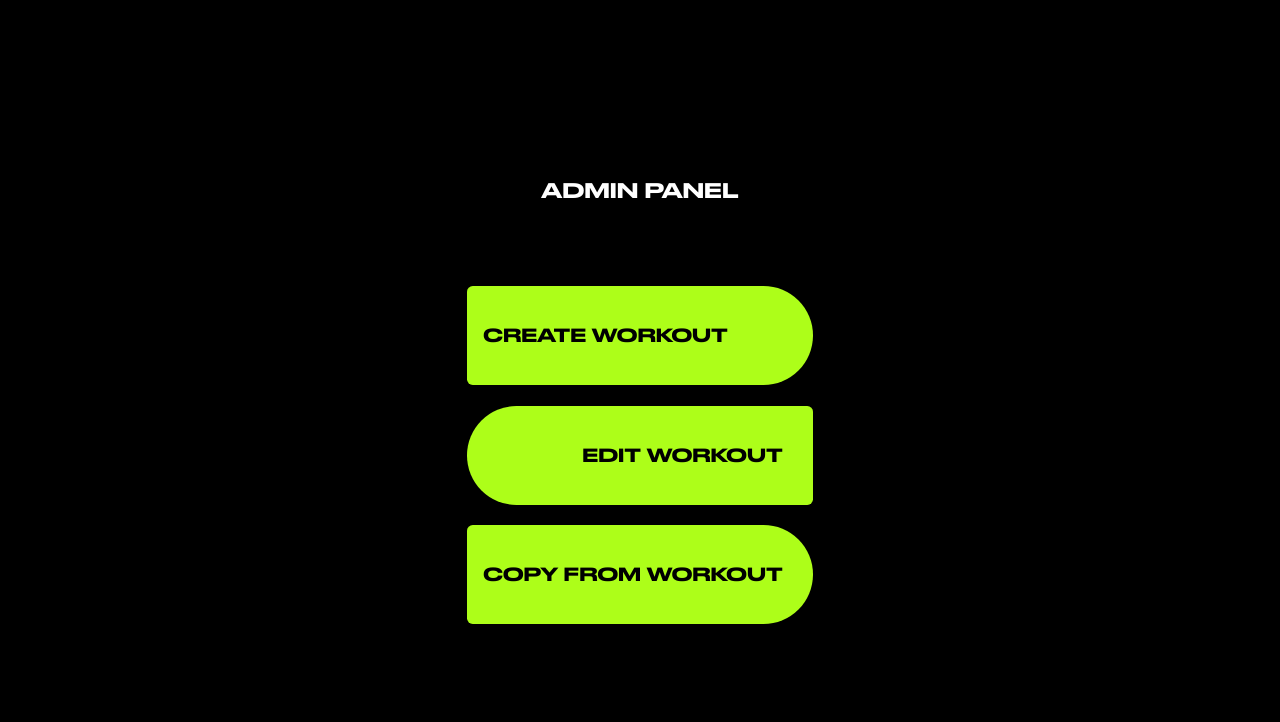
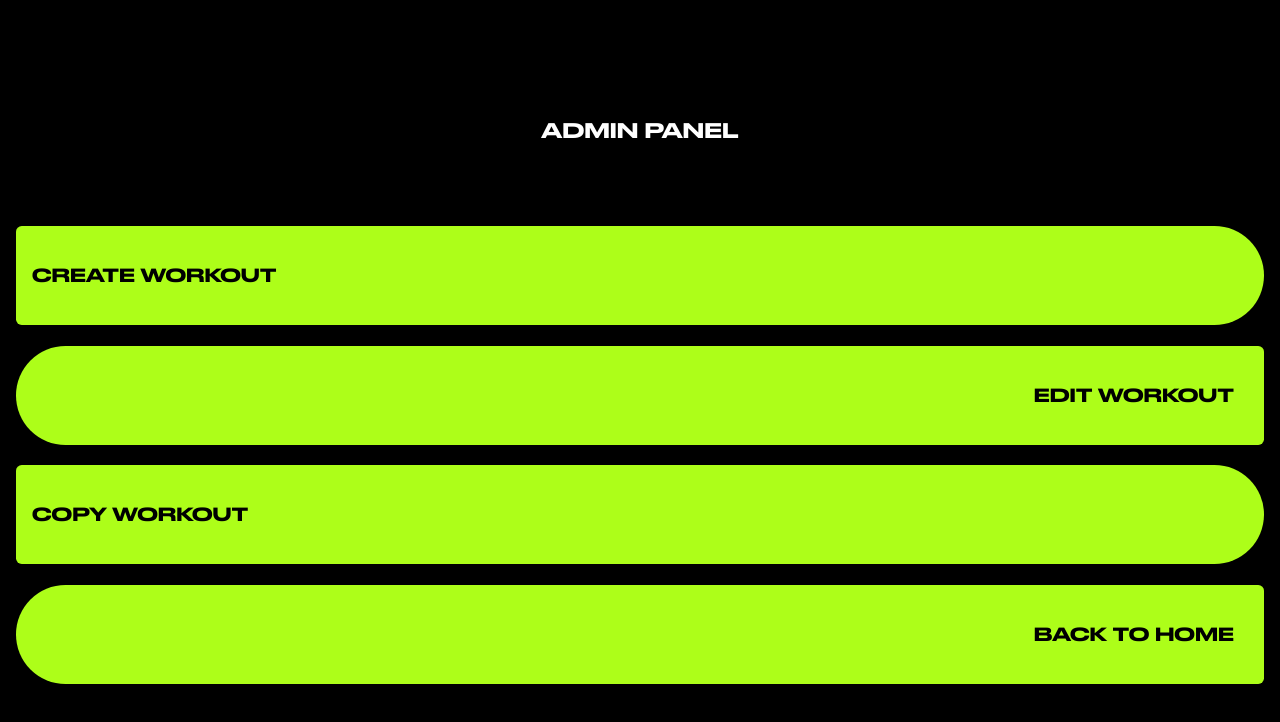
Before and after one commit to t-monaco/berserker-app, a Next.js app: page /admin in a window 1280 px wide. Shown: the top 722 px of the page. Built offline with nearby package versions, Linux system fonts and the light colour scheme.

Commit message:
sort blocks order

```diff
--- a/app/(views)/admin/page.tsx
+++ b/app/(views)/admin/page.tsx
@@ -6,7 +6,7 @@ import { BasicHero } from '@/app/components/Generics/Generics.styled';
 export default function Admin() {
   return (
     <main className="flex flex-col gap-6 flex-1 justify-center items-center">
-      <div className="flex flex-col gap-[5rem]">
+      <div className="flex flex-col gap-[5rem] w-full">
         <h1 className="text-center text-[20px]">ADMIN PANEL</h1>
         <div className="flex flex-col gap-[1.3rem] text-[18px]">
           <BasicHero position="left">
@@ -16,7 +16,10 @@ export default function Admin() {
             <Link href="/admin/create"> EDIT WORKOUT</Link>
           </BasicHero>
           <BasicHero position="left">
-            <Link href="/admin/create">COPY FROM WORKOUT</Link>
+            <Link href="/admin/create">COPY WORKOUT</Link>
+          </BasicHero>
+          <BasicHero position="right">
+            <Link href="/">BACK TO HOME</Link>
           </BasicHero>
         </div>
       </div>
--- a/app/components/Block/index.tsx
+++ b/app/components/Block/index.tsx
@@ -1,8 +1,14 @@
 import BlockItem, { BlockItemProps } from './BlockItem';
 import * as Styled from './Block.styled';
+import { sortBlockByCategory } from '@/app/utils/utils';
 
 type BlockWrapperProps = {
-  blocks: BlockItemProps[];
+  blocks: {
+    title: string;
+    duration: string;
+    category: string;
+    description: string;
+  }[];
 };
 
 const EmptyBlocks = () => {
@@ -19,7 +25,7 @@ const BlockWrapper: React.FC<BlockWrapperProps> = ({ blocks }) => {
   return (
     <Styled.BlockWrapper>
       {blocks.length ? (
-        blocks.map((workoutData, idx) => (
+        sortBlockByCategory(blocks).map((workoutData, idx) => (
           <BlockItem key={idx} {...workoutData} />
         ))
       ) : (
--- /dev/null
+++ b/app/utils/utils.ts
@@ -0,0 +1,17 @@
+const categoryOrder = ['structure', 'strength', 'metcon'];
+
+export const sortBlockByCategory = (
+  blocks: {
+    title: string;
+    duration: string;
+    category: string;
+    description: string;
+  }[],
+) => {
+  return blocks.sort((a, b) => {
+    const categoryAIndex = categoryOrder.indexOf(a.category);
+    const categoryBIndex = categoryOrder.indexOf(b.category);
+
+    return categoryAIndex - categoryBIndex;
+  });
+};
```
